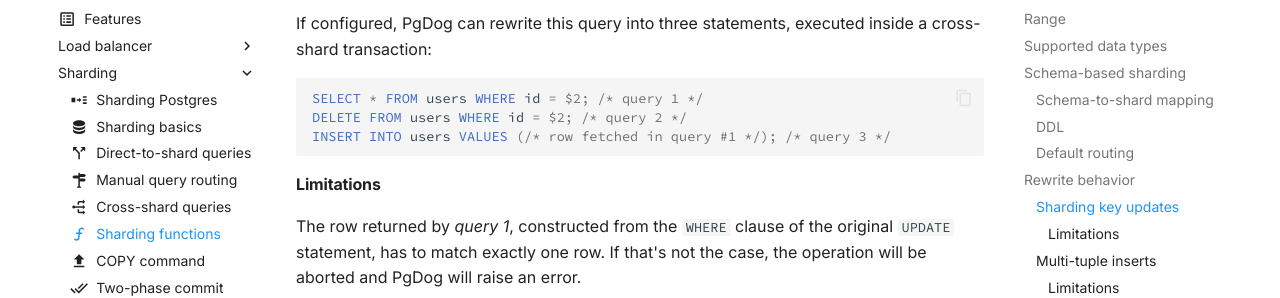
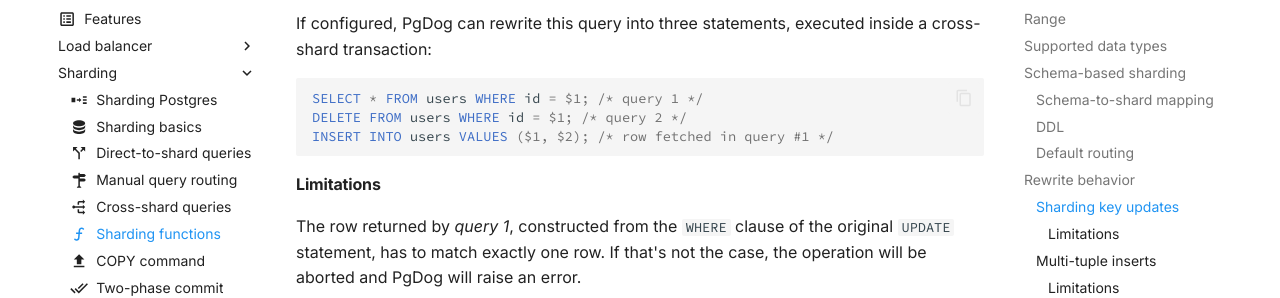
Before and after one commit to pgdogdev/docs, an MkDocs documentation site: the page built from docs/features/sharding/sharding-functions.md, in a window 1280 px wide and 900 px high, scrolled down 5190 px. Shown: the part 170-468 px from the top of the window. Built offline with MkDocs 1.6.1 and Material for MkDocs 9.7.7, drawn with Linux system fonts in a browser that asks for light colours; comment, search, counter and statistics services are not loaded.

Commit message:
Fix SQL example

````diff
--- a/docs/features/sharding/sharding-functions.md
+++ b/docs/features/sharding/sharding-functions.md
@@ -197,9 +197,9 @@
 If configured, PgDog can rewrite this query into three statements, executed inside a cross-shard transaction:
 
 ```postgresql
-SELECT * FROM users WHERE id = $2; /* query 1 */
-DELETE FROM users WHERE id = $2; /* query 2 */
-INSERT INTO users VALUES (/* row fetched in query #1 */); /* query 3 */
+SELECT * FROM users WHERE id = $1; /* query 1 */
+DELETE FROM users WHERE id = $1; /* query 2 */
+INSERT INTO users VALUES ($1, $2); /* row fetched in query #1 */
 ```
 
 #### Limitations
````
